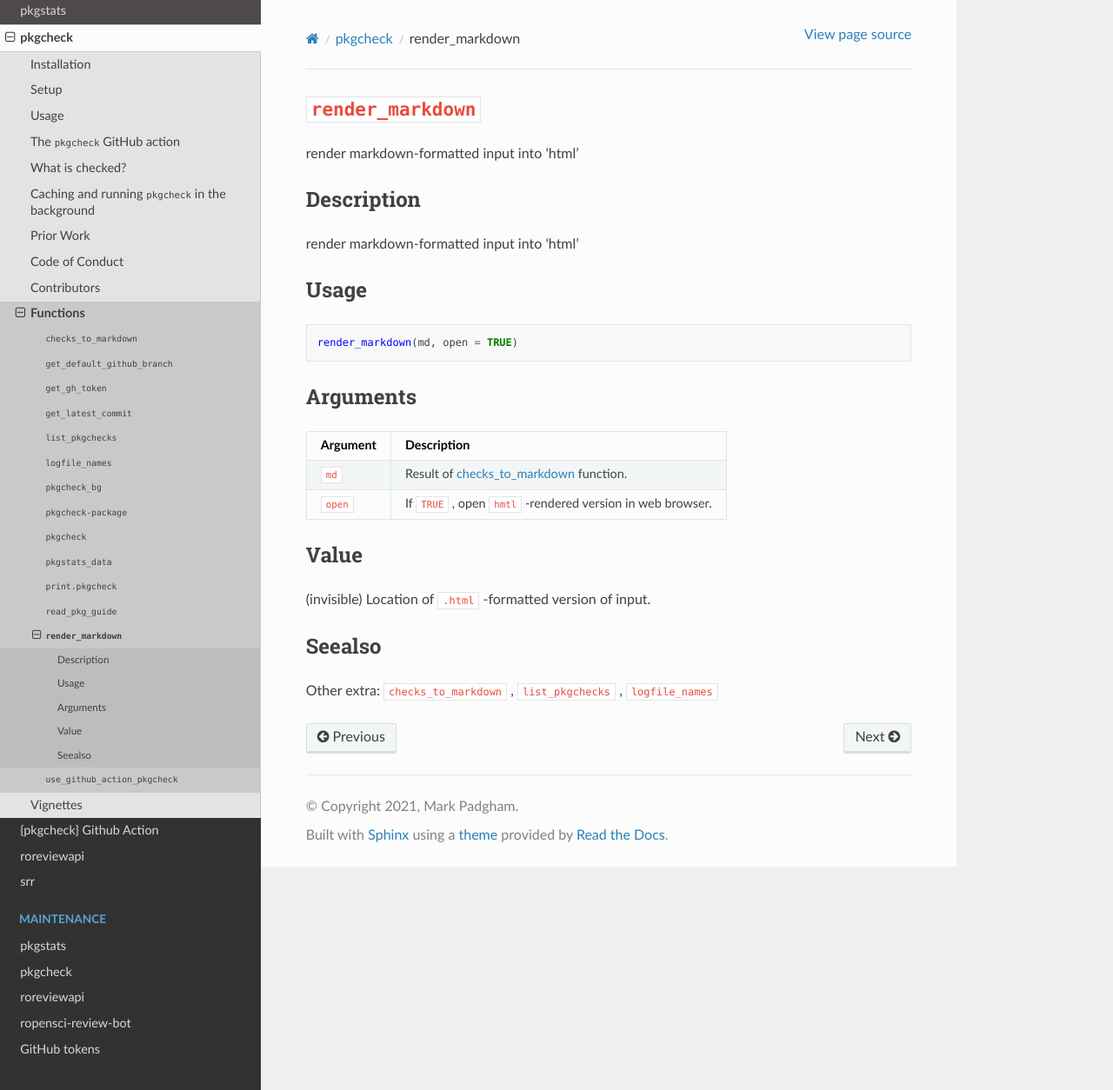
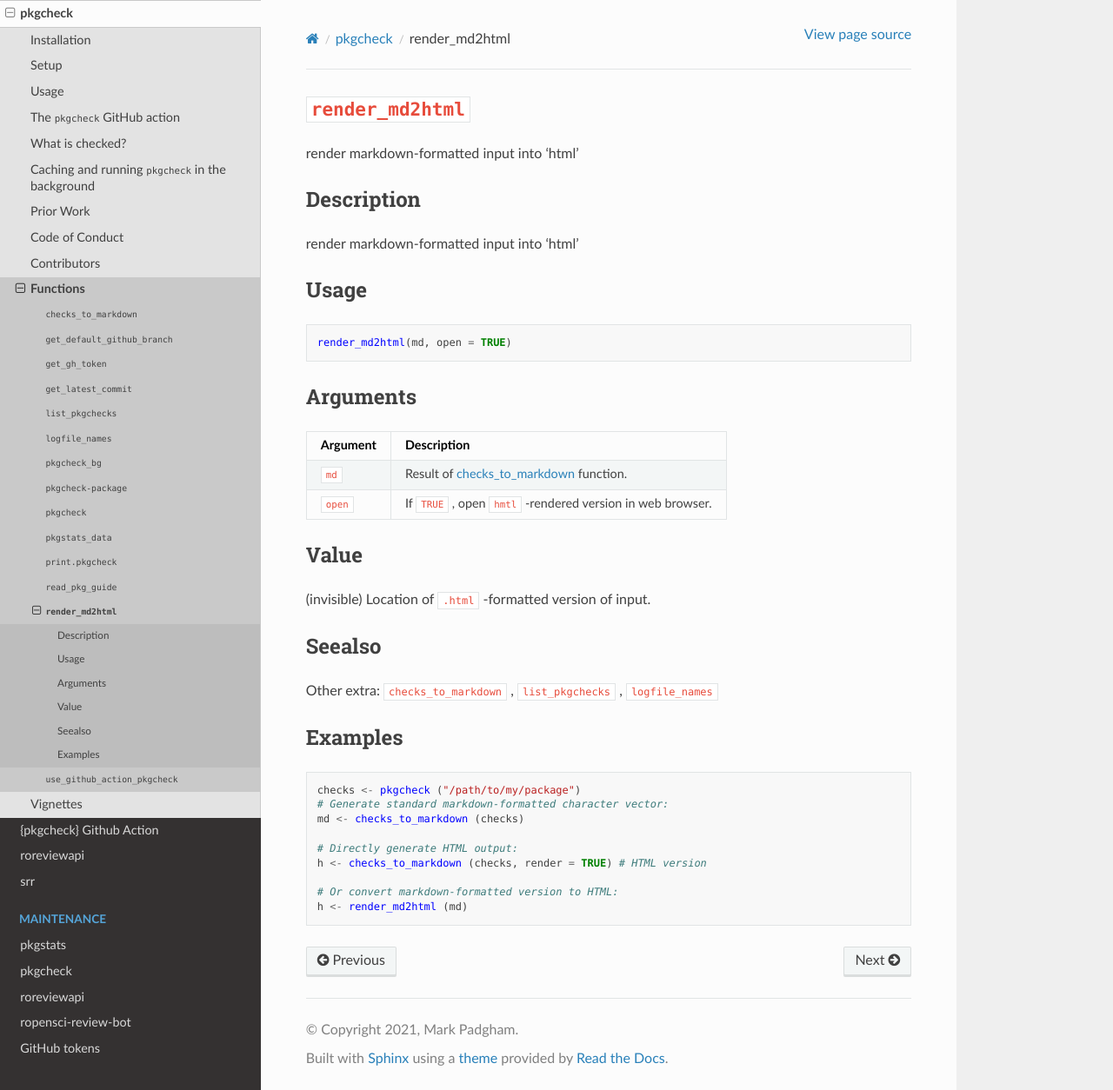
Before and after one commit to ropensci-review-tools/ropensci-review-tools, a Sphinx documentation site: the page built from docs/pkgcheck/functions/render_md2html.md, in a window 1280 px wide and 1254 px high. Shown: the whole window at 87% size. Built offline with Sphinx 7.4.7 and the Read the Docs theme 2.0.0, drawn with Linux system fonts in a browser that asks for light colours; pages that are not in the unit, such as notebooks, are missing from menus.

Commit message:
update docs

````diff
--- a/docs/pkgcheck/functions/render_markdown.md
+++ b/docs/pkgcheck/functions/render_md2html.md
@@ -1,4 +1,4 @@
-# `render_markdown`
+# `render_md2html`
 
 render markdown-formatted input into 'html'
 
@@ -11,7 +11,7 @@ render markdown-formatted input into 'html'
 ## Usage
 
 ```r
-render_markdown(md, open = TRUE)
+render_md2html(md, open = TRUE)
 ```
 
 
@@ -34,3 +34,18 @@ Other extra:
  [`checks_to_markdown`](#checkstomarkdown) ,
  [`list_pkgchecks`](#listpkgchecks) ,
  [`logfile_names`](#logfilenames)
+
+
+## Examples
+
+```r
+checks <- pkgcheck ("/path/to/my/package")
+# Generate standard markdown-formatted character vector:
+md <- checks_to_markdown (checks)
+
+# Directly generate HTML output:
+h <- checks_to_markdown (checks, render = TRUE) # HTML version
+
+# Or convert markdown-formatted version to HTML:
+h <- render_md2html (md)
+```
````
Also changed, not shown: docs/autotest/autotest.md (+0 -1 lines), docs/autotest/functions/autotest_yaml.md (deleted, +0 -53 lines), docs/pkgcheck/pkgcheck.md (+0 -1 lines), docs/roreviewapi/functions/readme_badge.md (added, +30 -0 lines), docs/roreviewapi/functions/readme_has_peer_review_badge.md (added, +39 -0 lines).
